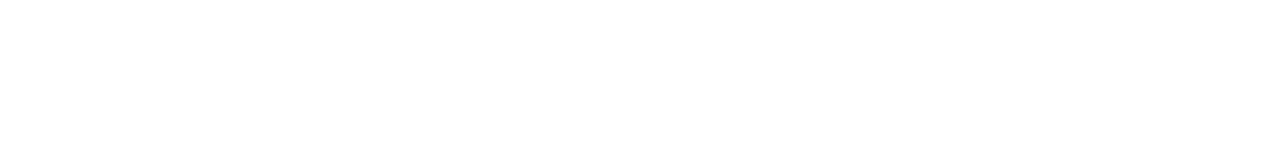
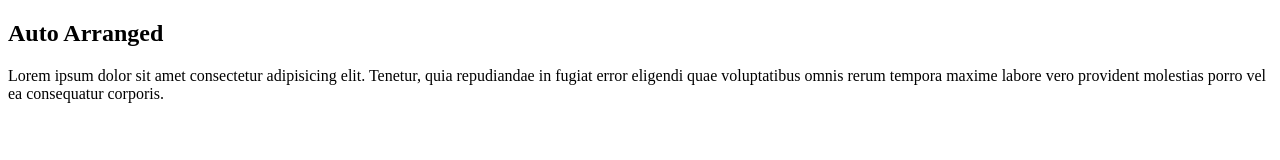
Before and after one commit to donrubenjr/test-repo, a plain HTML site: page index.html in a window 1280 px wide. Drawn offline with Linux system fonts and the light colour scheme.

Commit message:
Update index.html

```diff
--- a/index.html
+++ b/index.html
@@ -6,6 +6,13 @@
     <title>Document</title>
 </head>
 <body>
-
+    <div>
+        <h2>Auto Arranged</h2>
+        <p>
+            Lorem ipsum dolor sit amet consectetur adipisicing elit. Tenetur,
+            quia repudiandae in fugiat error eligendi quae voluptatibus omnis
+            rerum tempora maxime labore vero provident molestias porro vel ea consequatur corporis.
+        </p>
+    </div>
 </body>
 </html>
```
